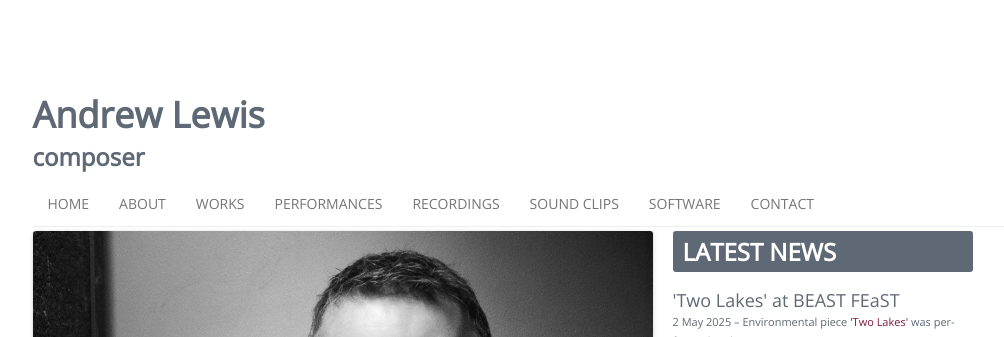
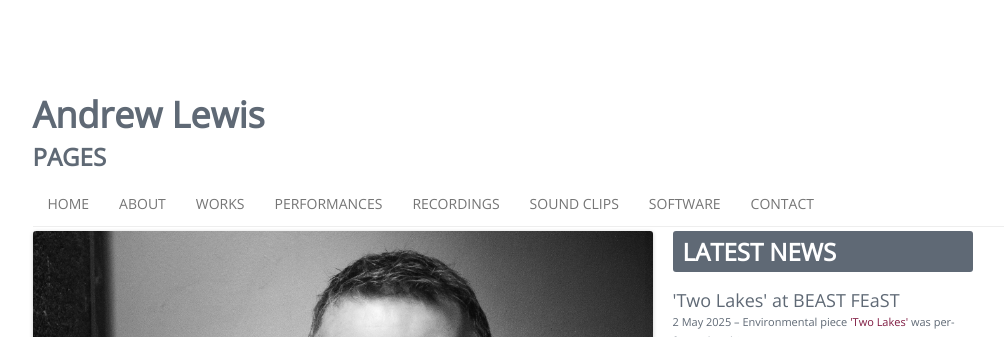
Before and after one commit to acousmatician/acousmatician.github.io, a Jekyll site: the page built from index.html, in a window 1280 px wide. Shown: the top 337 px of the page, without its empty margins (100-1104 px from the left). Built offline with Jekyll 4.4.1, drawn with Linux system fonts in a browser that asks for light colours; nearby versions of some CDN libraries; library files that are not in the unit come from our copies.

Commit message:
Update site_title.html

```diff
--- a/_includes/site_title.html
+++ b/_includes/site_title.html
@@ -11,4 +11,4 @@
 </div>
 
 <h1 class="site_title"><a href="/">Andrew Lewis</a></h1>
-<h2 class="site_description">composer</h2>
+<h2 class="site_description">PAGES</h2>
```
